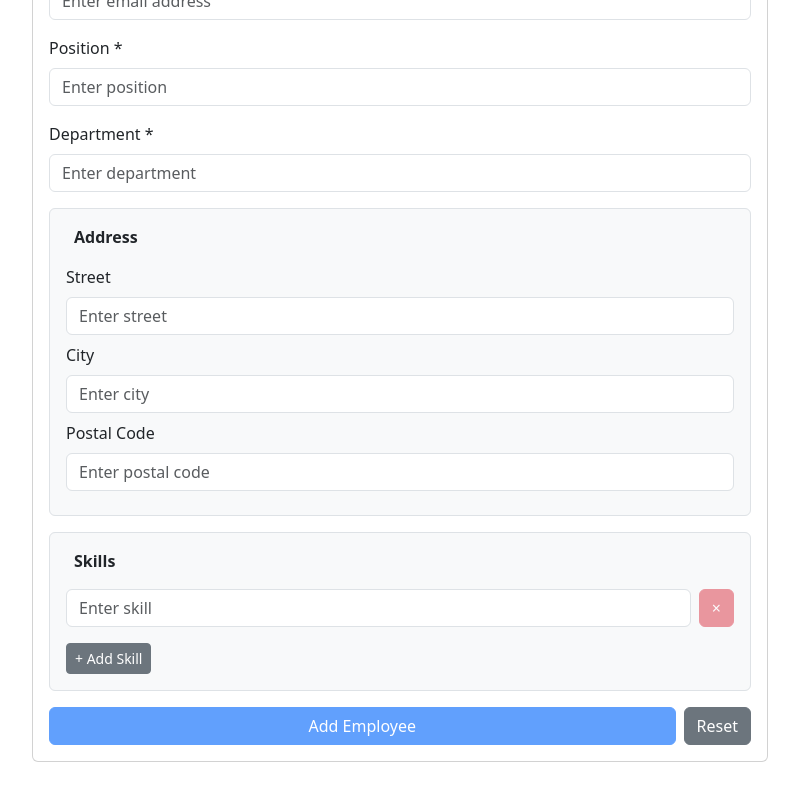
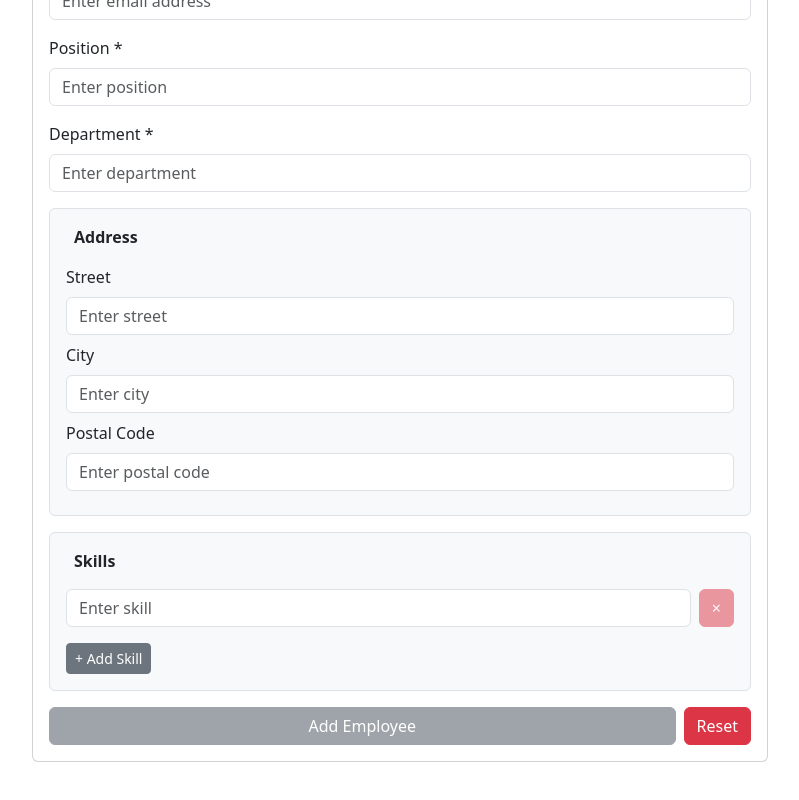
Before and after one commit to golam-morshed/angular-playground, an Angular app: page /reactive-form in a window 1280 px wide. Shown: the part 308-1108 px from the top of the page, without its empty margins (240-1039 px from the left). Built offline with nearby package versions, Linux system fonts and the light colour scheme.

Commit message:
Refactor button class binding in reactive-ems component and add disabled state styles for primary buttons

```diff
--- a/src/app/reactive-ems/reactive-ems.component.html
+++ b/src/app/reactive-ems/reactive-ems.component.html
@@ -157,7 +157,7 @@
               </button>
               <button
                 type="button"
-                [class]="isEditMode ? 'btn btn-danger' : 'btn btn-secondary'"
+                class="btn btn-danger"
                 (click)="isEditMode ? cancelEdit() : resetForm()"
               >
                 {{ isEditMode ? 'Cancel' : 'Reset' }}
--- a/src/app/reactive-ems/reactive-ems.component.scss
+++ b/src/app/reactive-ems/reactive-ems.component.scss
@@ -80,3 +80,11 @@ legend {
   padding: 1rem;
   border-radius: 0.25rem;
 }
+
+.btn-primary:disabled {
+  background-color: #6c757d !important;
+  border-color: #6c757d !important;
+  color: #fff !important;
+  opacity: 0.65;
+  cursor: not-allowed;
+}
```
